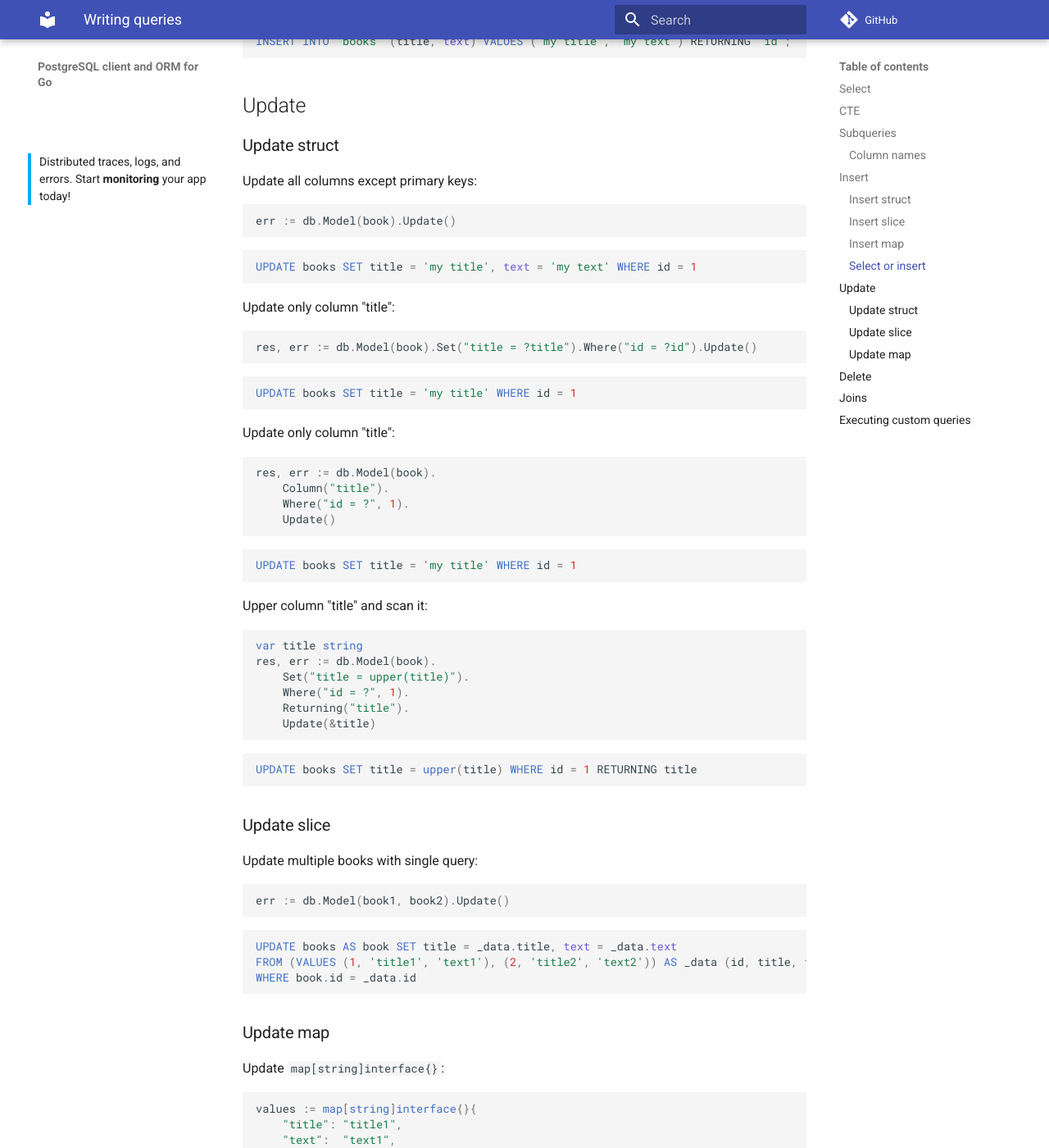
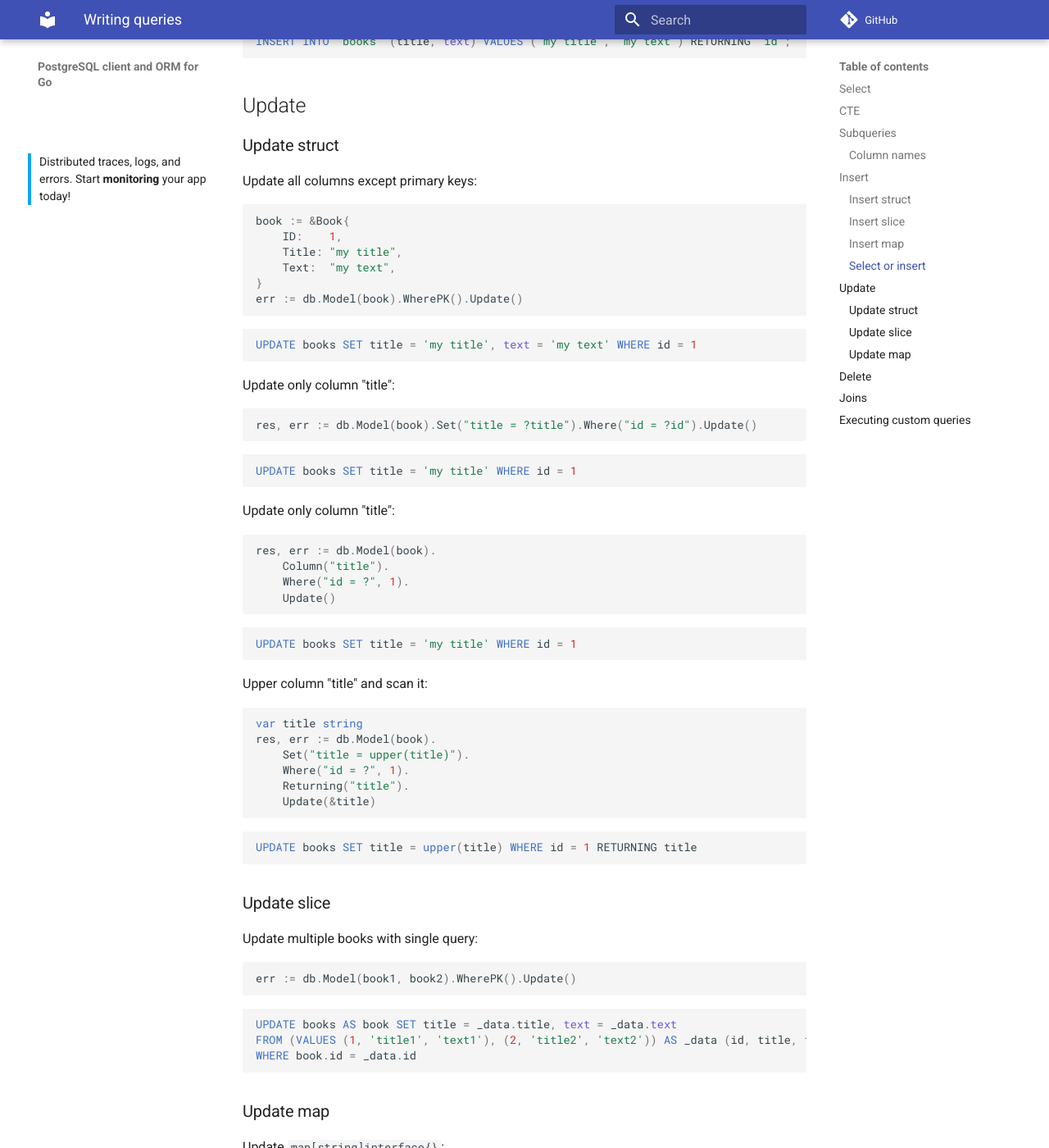
Before and after one commit to go-pg/docs, an MkDocs documentation site: the page built from docs/queries.md, in a window 1280 px wide and 1400 px high, scrolled down 7506 px. Shown: the whole window at 82% size. Built offline with MkDocs 1.6.1 and Material for MkDocs 9.7.7, drawn with Linux system fonts in a browser that asks for light colours; comment, search, counter and statistics services are not loaded.

Commit message:
Update update examples

````diff
--- a/docs/queries.md
+++ b/docs/queries.md
@@ -442,7 +442,12 @@ INSERT INTO "books" (title, text) VALUES ('my title', 'my text') RETURNING "id";
 Update all columns except primary keys:
 
 ```go
-err := db.Model(book).Update()
+book := &Book{
+    ID:    1,
+    Title: "my title",
+    Text:  "my text",
+}
+err := db.Model(book).WherePK().Update()
 ```
 
 ```sql
@@ -492,7 +497,7 @@ UPDATE books SET title = upper(title) WHERE id = 1 RETURNING title
 Update multiple books with single query:
 
 ```go
-err := db.Model(book1, book2).Update()
+err := db.Model(book1, book2).WherePK().Update()
 ```
 
 ```sql
````
